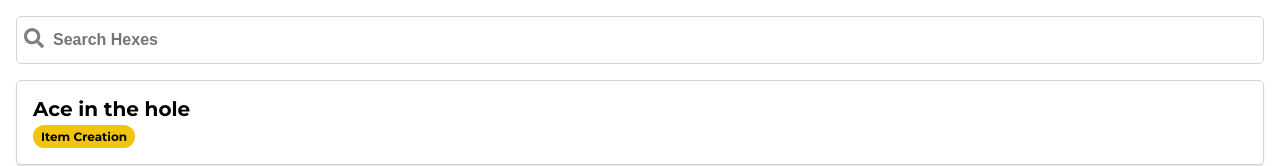
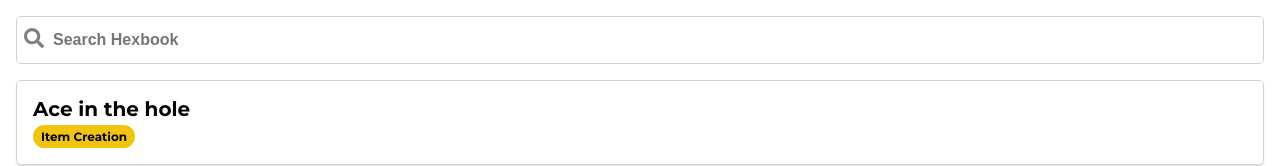
Before and after one commit to oarodrig/hexbook, a React (Create React App) app: page / in a window 1280 px wide. Shown: the top 166 px of the page. Built offline with nearby package versions, Linux system fonts and the light colour scheme.

Commit message:
Update search placeholder

```diff
--- a/src/TopBar/TopBar.js
+++ b/src/TopBar/TopBar.js
@@ -33,7 +33,7 @@
           value={searchValue}
           className={`${style.searchInput} ${style.occupyAvailableWidth}`}
           type="text"
-          placeholder="Search Hexes"
+          placeholder="Search Hexbook"
           onChange={handleSearchChange}
           ref={searchInput}
         />
```
